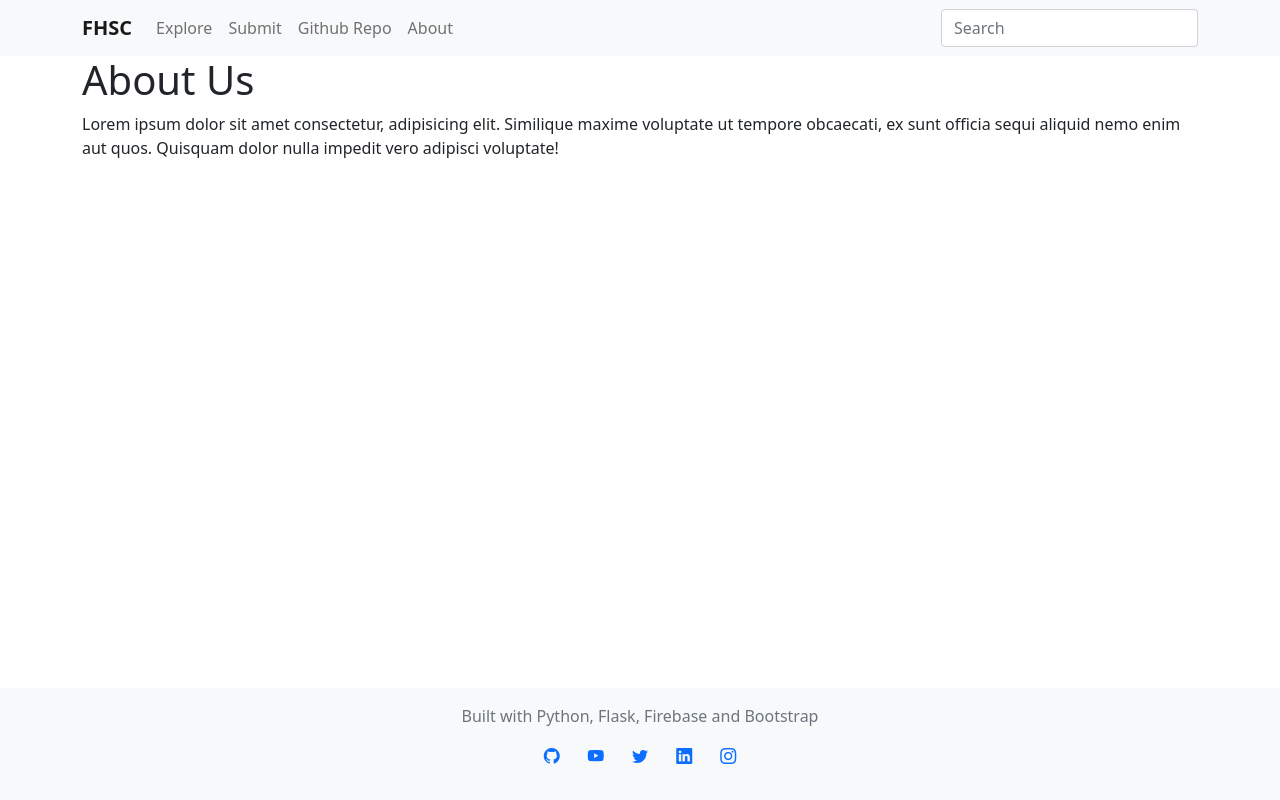
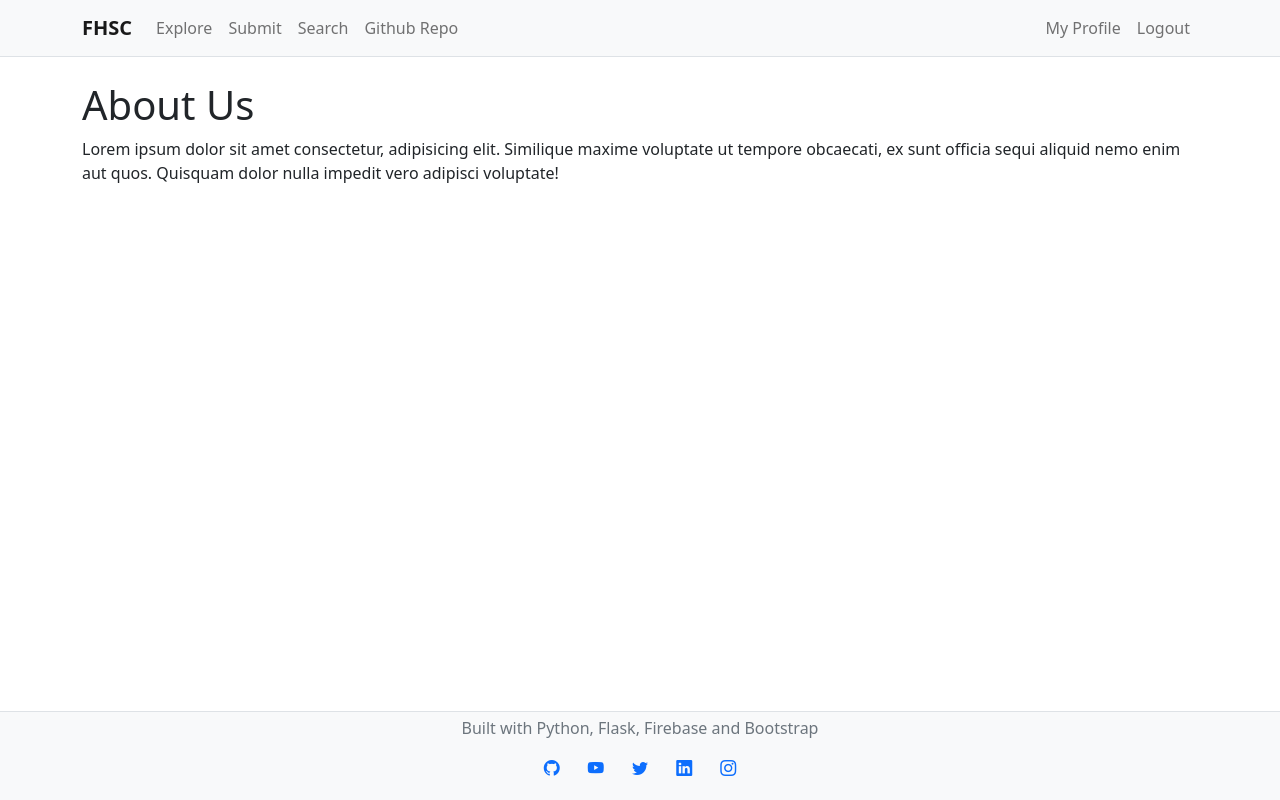
Before and after one commit to sarathsajan/webapp-share-codes, a Flask app: page /about in a window 1280 px wide. Run offline with Flask 2, Linux system fonts and the light colour scheme; the visitor is signed in with stand-in values (Sample User, id 1); some libraries are stand-ins or nearby versions.

Commit message:
Added Profile page puls some minor margin/padding adjustments

```diff
--- a/mysite/app.py
+++ b/mysite/app.py
@@ -54,7 +54,6 @@ def view_single_share_code(game_name, share_code):
     single_share_code = gcfsDB.get_single_share_code_data(game_name=game_name, share_code=share_code)
     return render_template('view_share_code.html', share_codes_data=single_share_code)
 
-
 @app.route("/submit")
 @is_logged_in
 def submit():
@@ -99,7 +98,7 @@ def profile_myself():
 @is_logged_in
 def logout():
     session.clear()
-    return redirect(url_for("login"))
+    return redirect(url_for("authentication"))
 
 
 @app.route("/about")
--- a/mysite/templates/home.html
+++ b/mysite/templates/home.html
@@ -1,7 +1,7 @@
 {% extends 'layout.html' %}
 
 {% block body%}
-<div class="px-4 pt-5 my-5 text-center">
+<div class="px-1 pt-1 my-1 text-center">
   <h1 class="display-4 fw-bold">Forza Horizon Share-Codes</h1>
   <div class="col-lg-6 mx-auto">
     <p class="lead mb-4">Quickly share and explore the vast and beautiful world of Forza Horizon with user-made routes, tracks, liveries, tunes etc.</p>
@@ -11,8 +11,8 @@
   </div>
   <div class="container">
     <div class="container px-5">
-      <img src="/static/images/fh4/{{rand_img_fh4}}" class="img-fluid border rounded-3 shadow-lg mb-4" alt="Example image" width="500" height="500" loading="lazy">
-      <img src="/static/images/fh5/{{rand_img_fh5}}" class="img-fluid border rounded-3 shadow-lg mb-4" alt="Example image" width="500" height="500" loading="lazy">
+      <img src="/static/images/fh4/{{rand_img_fh4}}" class="img-fluid border rounded-3 shadow-lg" alt="Example image" width="500" height="500" loading="lazy">
+      <img src="/static/images/fh5/{{rand_img_fh5}}" class="img-fluid border rounded-3 shadow-lg" alt="Example image" width="500" height="500" loading="lazy">
     </div>
   </div>
 </div>
--- a/mysite/templates/includes/_footer.html
+++ b/mysite/templates/includes/_footer.html
@@ -1,4 +1,4 @@
-<footer class="footer mt-auto py-3 bg-light">
+<footer class="footer mt-auto py-1 bg-light border-top">
   <div class="container text-center">
     <p><span class="text-muted">Built with Python, Flask, Firebase and Bootstrap</span></p>
     <p>
--- a/mysite/templates/includes/_navbar.html
+++ b/mysite/templates/includes/_navbar.html
@@ -1,4 +1,4 @@
-  <nav class="navbar navbar-expand-md navbar-light bg-light" aria-label="Eighth navbar example">
+  <nav class="navbar navbar-expand-md navbar-light bg-light border-bottom mb-4" aria-label="Eighth navbar example">
     <div class="container">
       <a class="navbar-brand" href="/"><strong>FHSC</strong></a>
       <button class="navbar-toggler" type="button" data-bs-toggle="collapse" data-bs-target="#navbarsExample07" aria-controls="navbarsExample07" aria-expanded="false" aria-label="Toggle navigation">
@@ -14,15 +14,26 @@
             <a class="nav-link" href="/submit">Submit</a>
           </li>
           <li class="nav-item">
+            <a class="nav-link" href="/search">Search</a>
+          </li>
+          <li class="nav-item">
             <a class="nav-link" target="_blank" href="https://github.com/sarathsajan/webapp-share-codes">Github Repo</a>
           </li>
-          <li class="nav-item">
-            <a class="nav-link" href="/about">About</a>
-          </li>
         </ul>
-        <form data-dashlane-rid="7d1fc71a68148621">
-          <input class="form-control" type="text" placeholder="Search" aria-label="Search" data-dashlane-rid="648ae5101aff869e">
-        </form>
+        <ul class="navbar-nav">
+          {% if session.logged_in %}
+            <li class="nav-item">
+              <a class="nav-link" href="/profile/myself">My Profile</a>
+            </li>
+            <li class="nav-item">
+              <a class="nav-link" href="/logout">Logout</a>
+            </li>
+          {% else %}
+            <li class="nav-item">
+              <a class="nav-link" href="/authentication">Login</a>
+            </li>
+          {% endif %}
+        </ul>
       </div>
     </div>
   </nav>
```
Also changed, not shown: mysite/templates/profile.html (+23 -5 lines).
